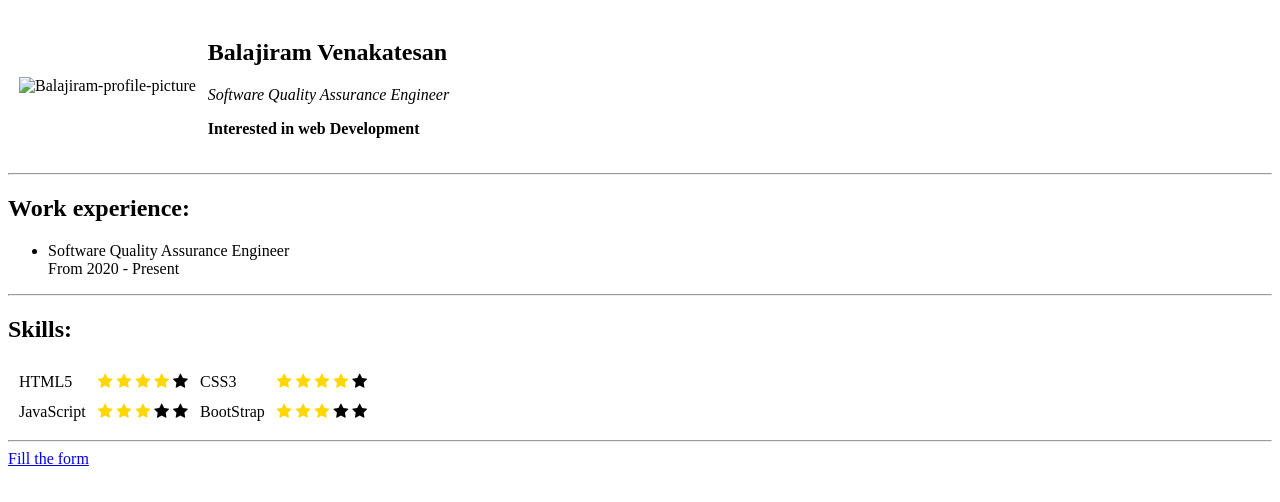
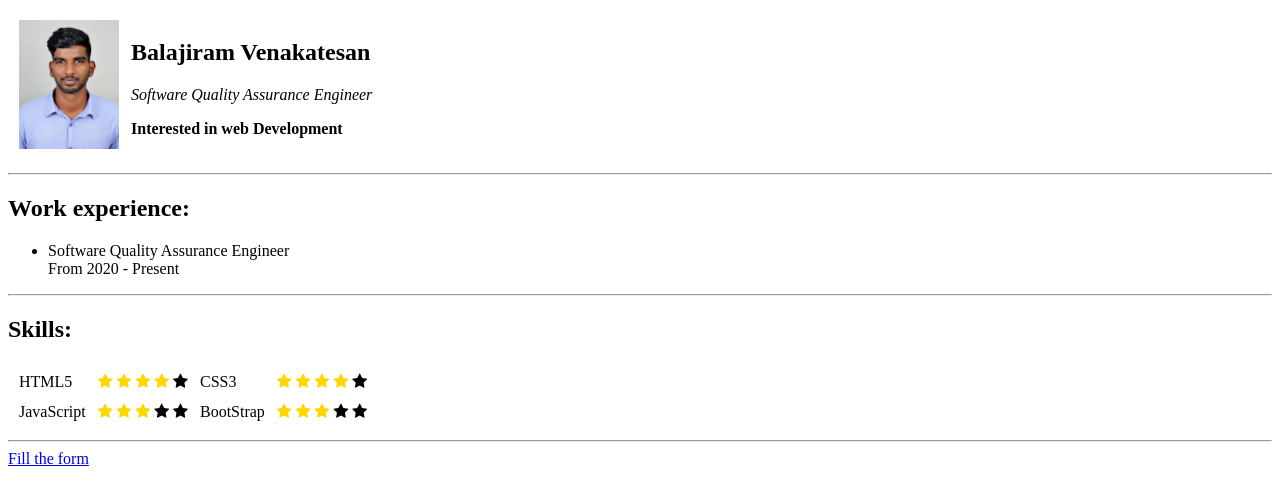
Before and after one commit to vbalaji131/portfolio-website, a plain HTML site: page index.html in a window 1280 px wide. Drawn offline with Linux system fonts and the light colour scheme; the site is published under a folder, as on GitHub Pages, so addresses that start at the root find nothing.

Commit message:
Update index.html

```diff
--- a/index.html
+++ b/index.html
@@ -11,7 +11,7 @@
     <table cellspacing='10'>
         <tr>
             <td>
-                <img src="/01.jpg" alt="Balajiram-profile-picture" width="100px">
+                <img src="01.jpg" alt="Balajiram-profile-picture" width="100px">
             </td>
             <td>
                 <h2>Balajiram Venakatesan</h2>
```
